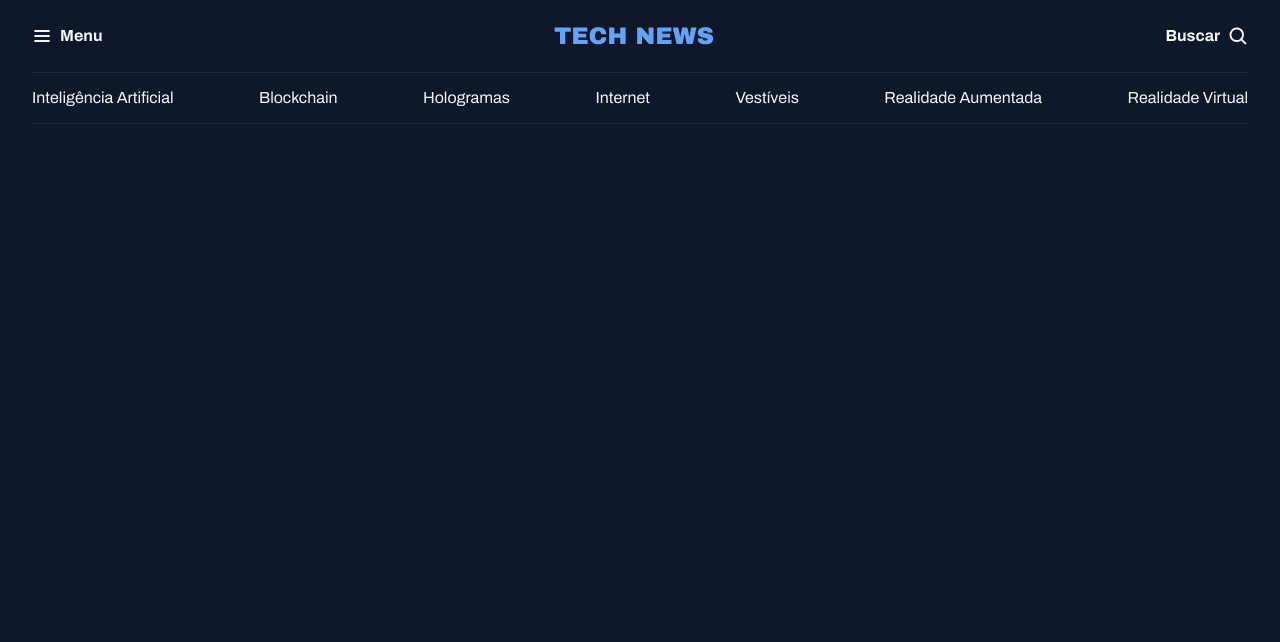
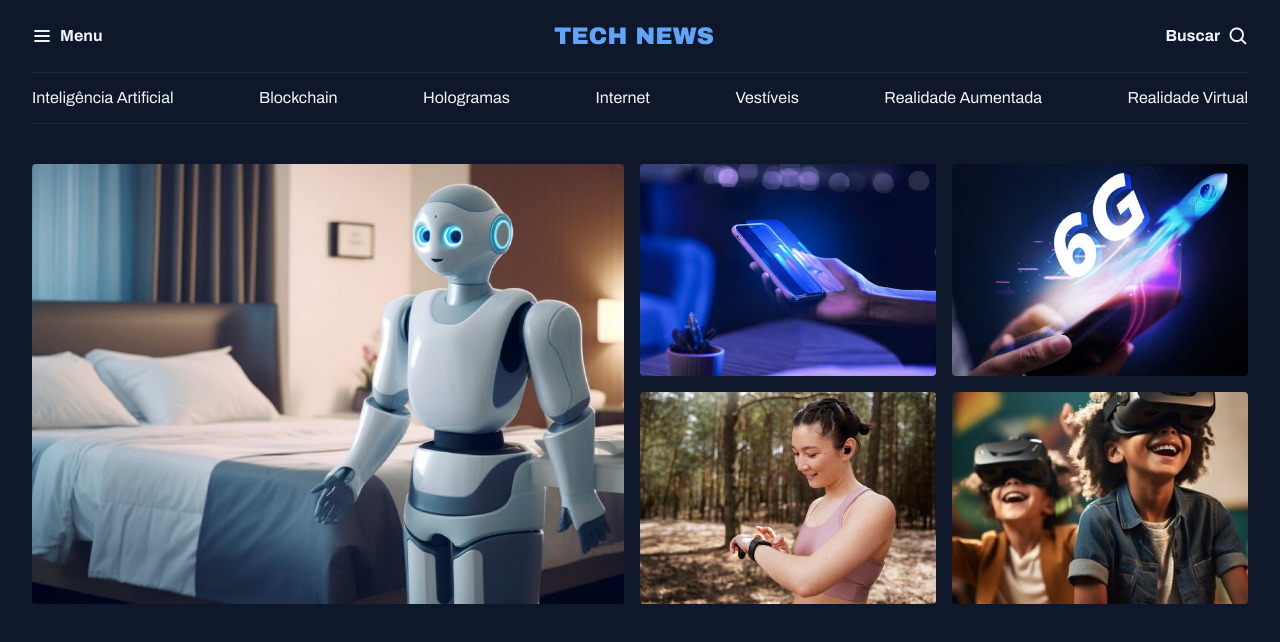
Before and after one commit to jacaboyjr/Projeto-Portal-de-Noticias, a plain HTML site: page index.html in a window 1280 px wide. Drawn offline with Linux system fonts and the light colour scheme.

Commit message:
Iniciando a seção destaques

```diff
--- a/index.html
+++ b/index.html
@@ -17,15 +17,18 @@
         <header class="container">
             <nav id="primary" class="grid grid-flow-col">
                 <div>
-                    <img src="assets/icons/List.svg" alt="ícone de menu">
+                    <img src="assets/icons/List.svg" alt="ícone de menu" />
                     <strong>Menu</strong>
                 </div>
                 <div>
-                    <img src="assets/Logo.png" alt="TechNews logo">
+                    <img src="assets/Logo.png" alt="TechNews logo" />
                 </div>
                 <div>
                     <strong>Buscar</strong>
-                    <img src="assets/icons/MagnifyingGlass.svg" alt="ícone d lupa para pesquisa">
+                    <img
+                        src="assets/icons/MagnifyingGlass.svg"
+                        alt="ícone d lupa para pesquisa"
+                    />
                 </div>
             </nav>
             <nav id="secundary" class="grid grid-flow-col">
@@ -35,8 +38,34 @@
                 <a href="#">Internet</a>
                 <a href="#">Vestíveis</a>
                 <a href="#">Realidade Aumentada</a>
-                <a href="#">Realidade  Virtual</a>
+                <a href="#">Realidade Virtual</a>
             </nav>
         </header>
+
+        <main class="grid container">
+            <section id="featured" class="grid grid-flow-col gap-16">
+                <div>
+                    <img src="assets/images/Image 01.png" alt="" />
+                </div>
+
+                <div class="grid grid-cols-2 gap-16">
+                    <div>
+                        <img src="assets/images/Image 02.png" alt="" />
+                    </div>
+
+                    <div>
+                        <img src="assets/images/Image 03.png" alt="" />
+                    </div>
+
+                    <div>
+                        <img src="assets/images/Image 04.png" alt="" />
+                    </div>
+
+                    <div>
+                        <img src="assets/images/Image 05.png" alt="" />
+                    </div>
+                </div>
+            </section>
+        </main>
     </body>
 </html>
--- a/styles/global.css
+++ b/styles/global.css
@@ -43,17 +43,16 @@ h1, h2, h3 {
     font: inherit;
 }
 
+img{
+    max-width: 100%;
+}
+
 .container{
     max-width: 1280px;
     padding-inline: 32px ;
     margin-inline: auto;
 }
 
-/* class utilitary */
-.grid{
-    display: grid;
+main{
+    margin-top:40px ;
 }
-
-.grid-flow-col{
-    grid-auto-flow: column;
-}
--- a/styles/index.css
+++ b/styles/index.css
@@ -1,2 +1,4 @@
 @import url(global.css);
+@import url(utility.css);
 @import url(header.css);
+@import url(sections.css);
--- /dev/null
+++ b/styles/sections.css
@@ -0,0 +1,8 @@
+#featured{
+    img{
+        height: 100%;
+        object-fit: cover;
+        border-radius: 4px ;
+    }
+
+}
--- /dev/null
+++ b/styles/utility.css
@@ -0,0 +1,16 @@
+/* class utilitary */
+.grid{
+    display: grid;
+}
+
+.grid-flow-col{
+    grid-auto-flow: column;
+}
+
+.grid-cols-2{
+    grid-template-columns: 1fr 1fr;
+}
+
+.gap-16{
+    gap: 16px;
+}
```
